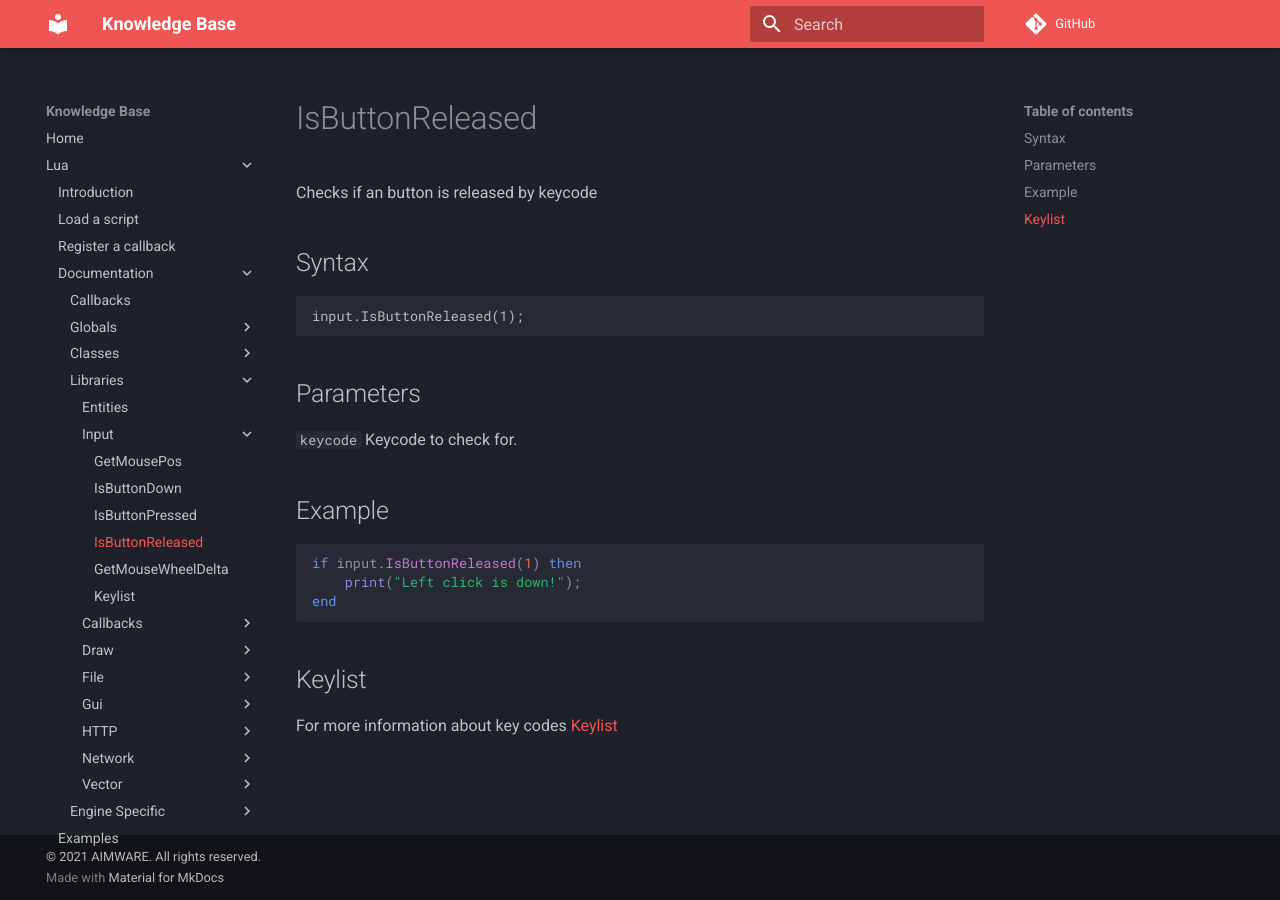
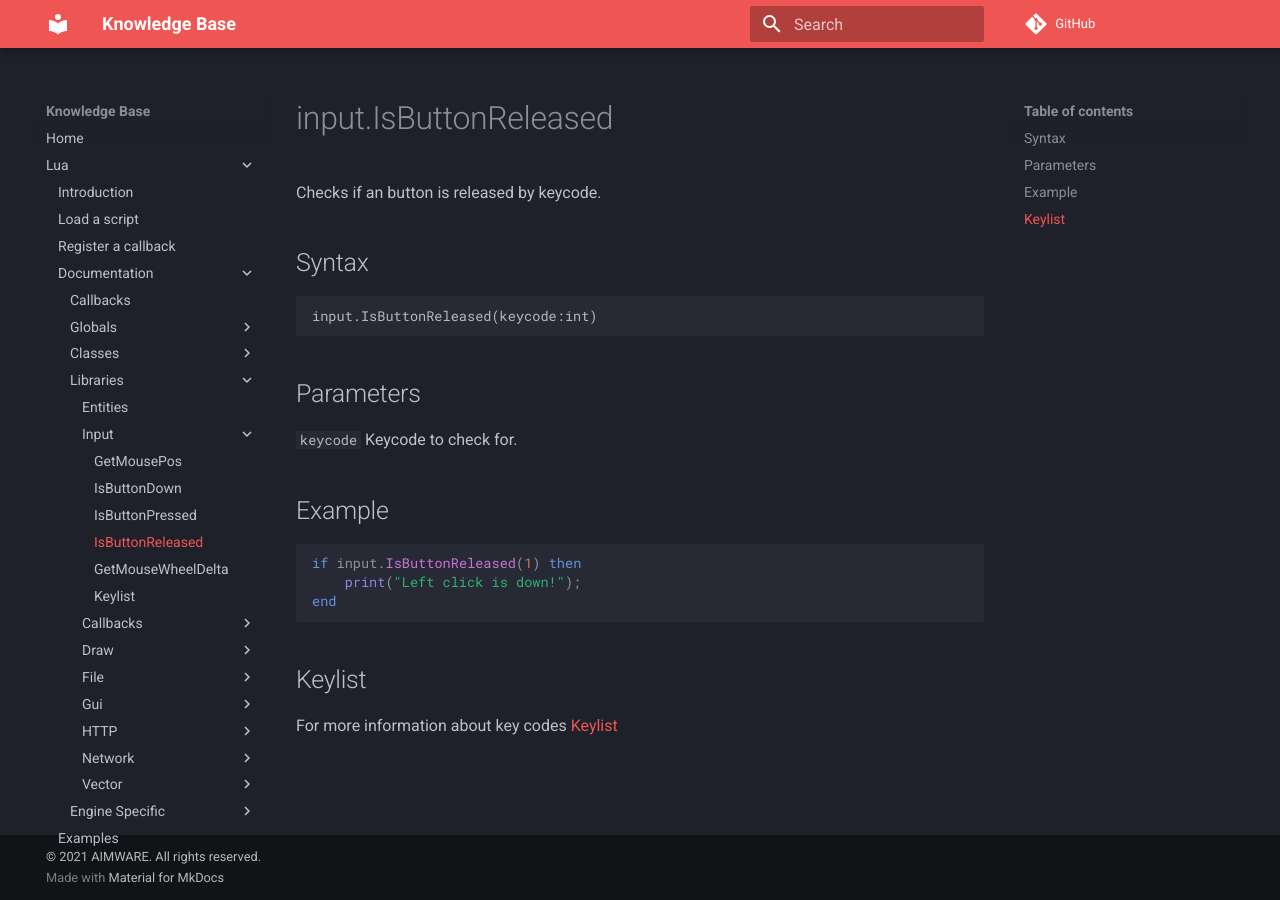
Before and after one commit to Ninaligo/aimware-web-kb, an MkDocs documentation site: the page built from private/lua/docs/library/input/isbuttonreleased.md, in a window 1280 px wide. Built offline with MkDocs 1.6.1 and Material for MkDocs 9.7.7, drawn with Linux system fonts in a browser that asks for light colours; comment, search, counter and statistics services are not loaded.

Commit message:
Update isbuttonreleased.md

````diff
--- a/private/lua/docs/library/input/isbuttonreleased.md
+++ b/private/lua/docs/library/input/isbuttonreleased.md
@@ -1,8 +1,9 @@
-Checks if an button is released by keycode
+# input.IsButtonReleased
+Checks if an button is released by keycode.
 
 ## Syntax
 ```
-input.IsButtonReleased(1);
+input.IsButtonReleased(keycode:int)
 ```
 
 ## Parameters
````
